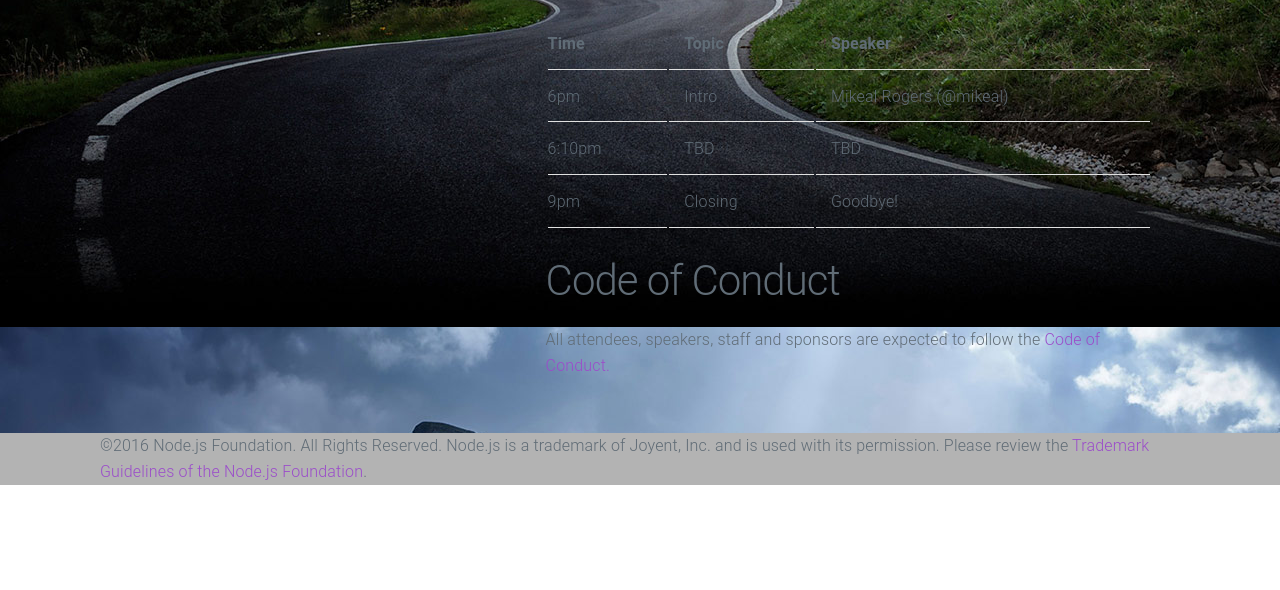
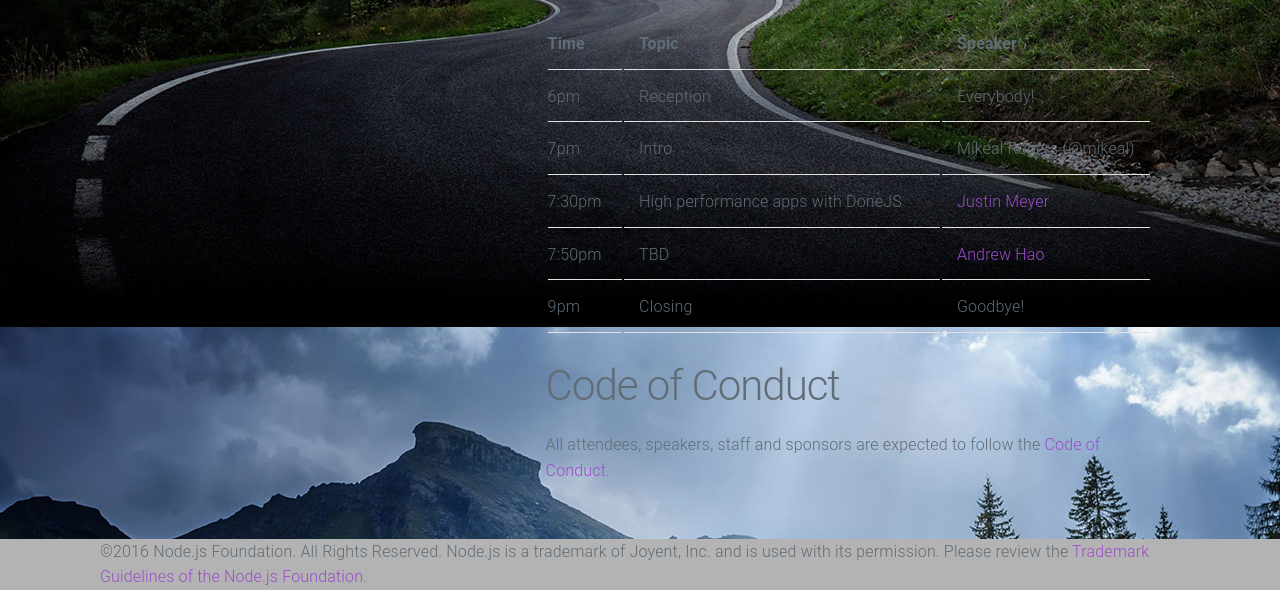
Before and after one commit to nodejs/live.nodejs.org, a website: page events/los-angeles.html in a window 1280 px wide. Shown: the part 912-1502 px from the top of the page. Before the commit the page ends 1397 px from the top, so only its background shows below. Drawn offline with Linux system fonts and the light colour scheme; files whose address does not match are found by name.

Commit message:
More talks for LA.

```diff
--- a/events/los-angeles.html
+++ b/events/los-angeles.html
@@ -164,13 +164,23 @@
 <tbody>
 <tr>
 <td>6pm</td>
+<td>Reception</td>
+<td>Everybody!</td>
+</tr>
+<tr>
+<td>7pm</td>
 <td>Intro</td>
 <td>Mikeal Rogers (@mikeal)</td>
 </tr>
 <tr>
-<td>6:10pm</td>
+<td>7:30pm</td>
+<td>High performance apps with DoneJS</td>
+<td><a href="https://twitter.com/justinbmeyer">Justin Meyer</a></td>
+</tr>
+<tr>
+<td>7:50pm</td>
 <td>TBD</td>
-<td>TBD</td>
+<td><a href="https://github.com/andrewhao">Andrew Hao</a></td>
 </tr>
 <tr>
 <td>9pm</td>
```
Also changed, not shown: events/los-angeles.md (+4 -2 lines).
